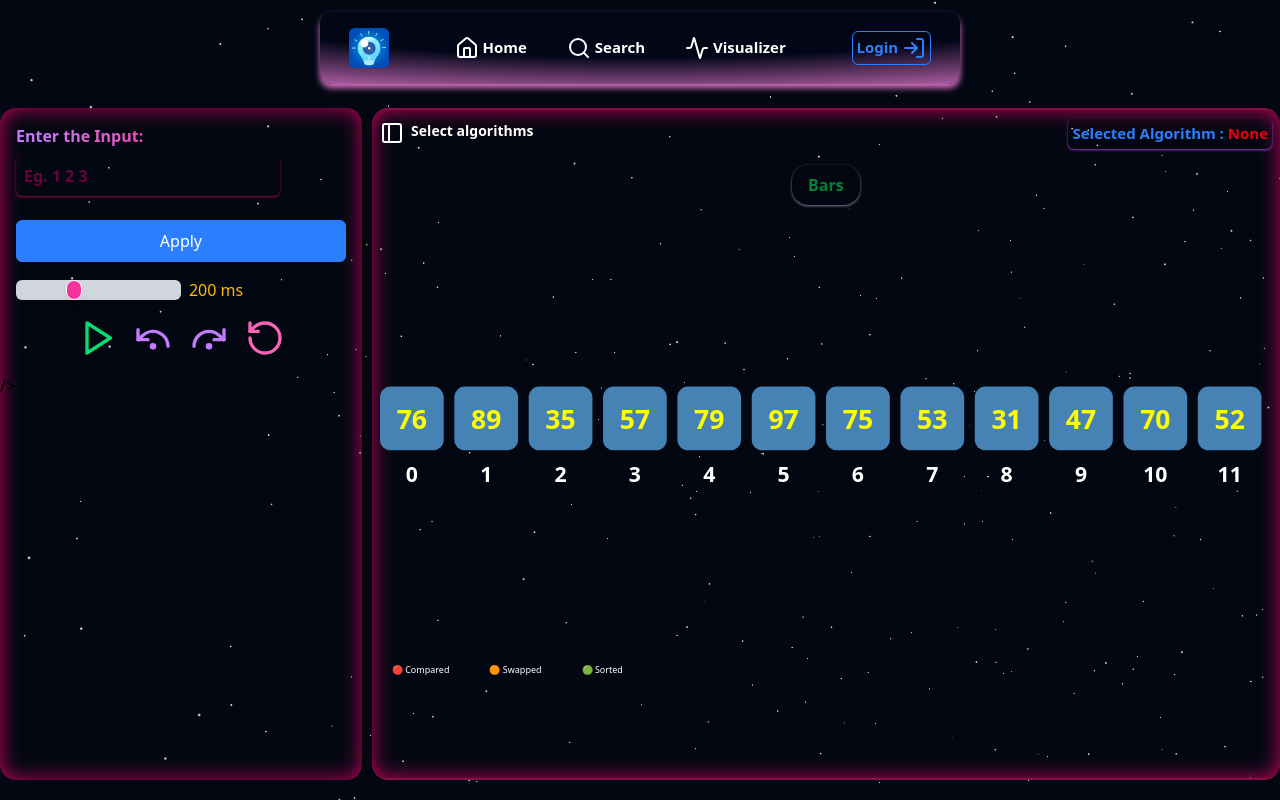
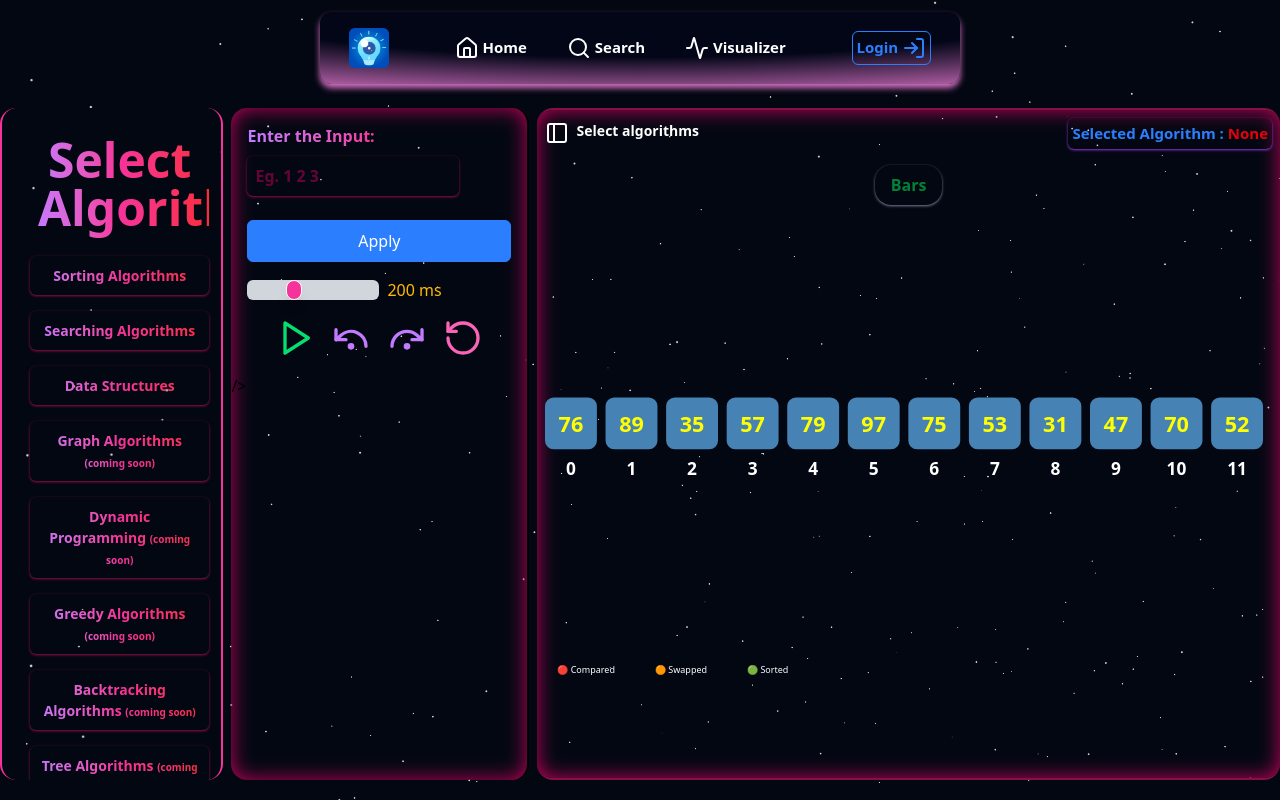
Before and after one commit to CodeBase404/DSA-Visualizer, a React (Vite) app: page /Visualizer in a window 1280 px wide. Built offline with nearby package versions, Linux system fonts and the light colour scheme.

Commit message:
Update Visualizer.jsx

```diff
--- a/src/components/Visualizer.jsx
+++ b/src/components/Visualizer.jsx
@@ -99,12 +99,21 @@ function Visualizer({ algorithm, setAlgorithm}) {
                     width: showSidebar ? "28.5%" : "0px", opacity: showSidebar ? 1 : 0
                 }}
                 transition={{ duration: 0.5 }}
-                className="absolute top-9 text-[12px] md:top-0 left-0 z-15 h-full rounded-2xl [&::-webkit-scrollbar]:hidden border-l-2 border-r-2 border-pink-500 home bg-gray-950 overflow-auto p-4"
+                className="md:hidden block absolute top-9 text-[12px] md:top-0 left-0 z-15 h-full rounded-2xl [&::-webkit-scrollbar]:hidden border-l-2 border-r-2 border-pink-500 home bg-gray-950 overflow-auto p-4"
             >
                 <Sidebar algorithm={algorithm} algorithmType={algorithmType} setAlgorithmType={setAlgorithmType} setAlgorithm={setAlgorithm} raceMode={raceMode} setRaceMode={setRaceMode} />
             </motion.div>
 
             <div className="flex flex-col-reverse md:flex-row h-full md:h-[84vh]  md:mt-1 md:mb-3 lg:mt-4 gap-2">
+               <motion.div
+                initial={true}
+                animate={{
+                    width: showSidebar ? "0px":"28.5%", opacity: showSidebar ? 0 : 1
+                }}
+                className="md:block hidden text-[12px] h-full rounded-2xl [&::-webkit-scrollbar]:hidden border-l-2 border-r-2 border-pink-500 home bg-gray-950 overflow-auto p-3"
+            >
+                <Sidebar algorithm={algorithm} algorithmType={algorithmType} setAlgorithmType={setAlgorithmType} setAlgorithm={setAlgorithm} raceMode={raceMode} setRaceMode={setRaceMode} />
+                </motion.div>
                 <div className="border-r-2 mb-14 md:mb-0 rounded-2xl shadow-[0px_0px_10px_inset] md:shadow-[0px_0px_20px_inset] shadow-pink-700 md:w-[40%]">
                     <Controller
                         input={input}
```
